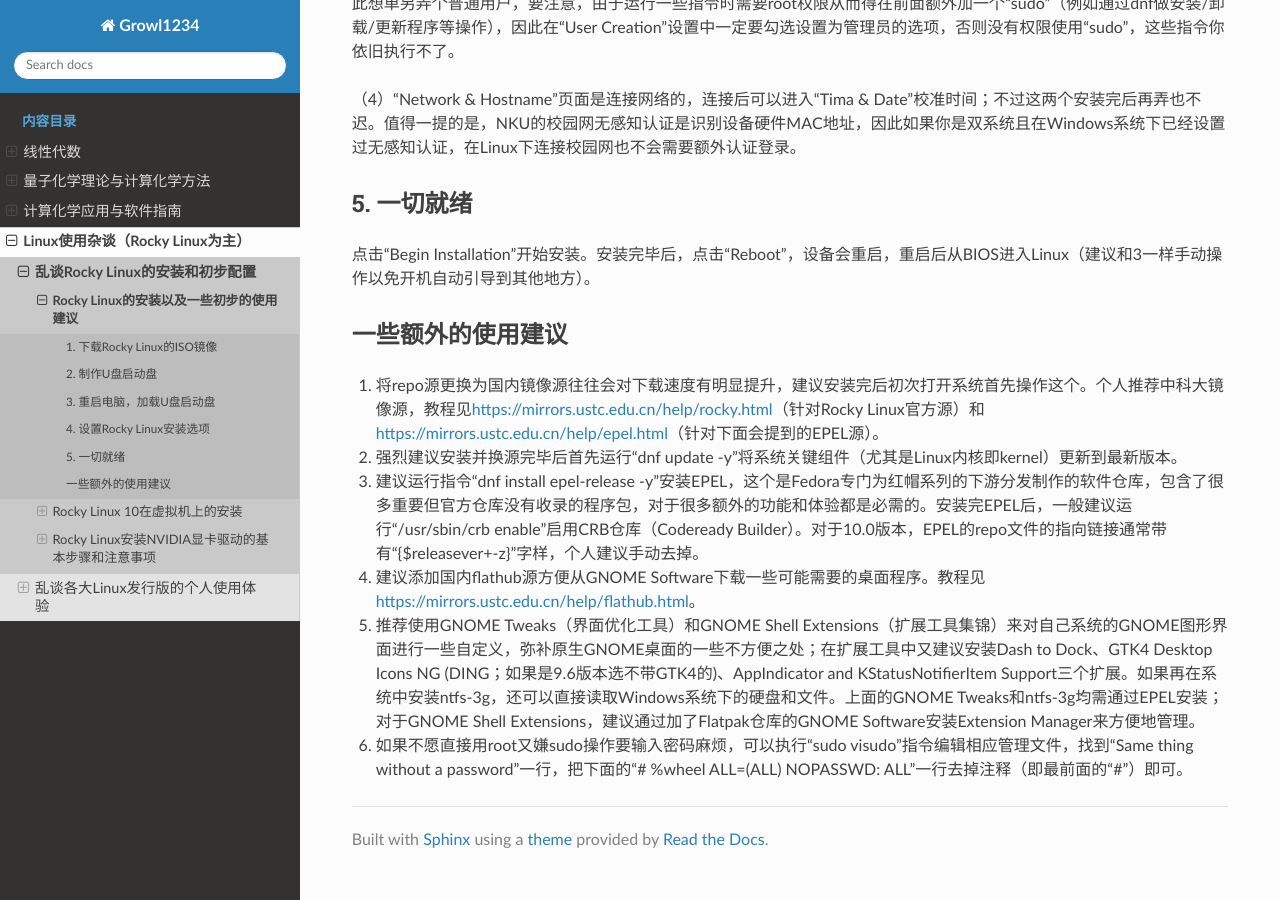
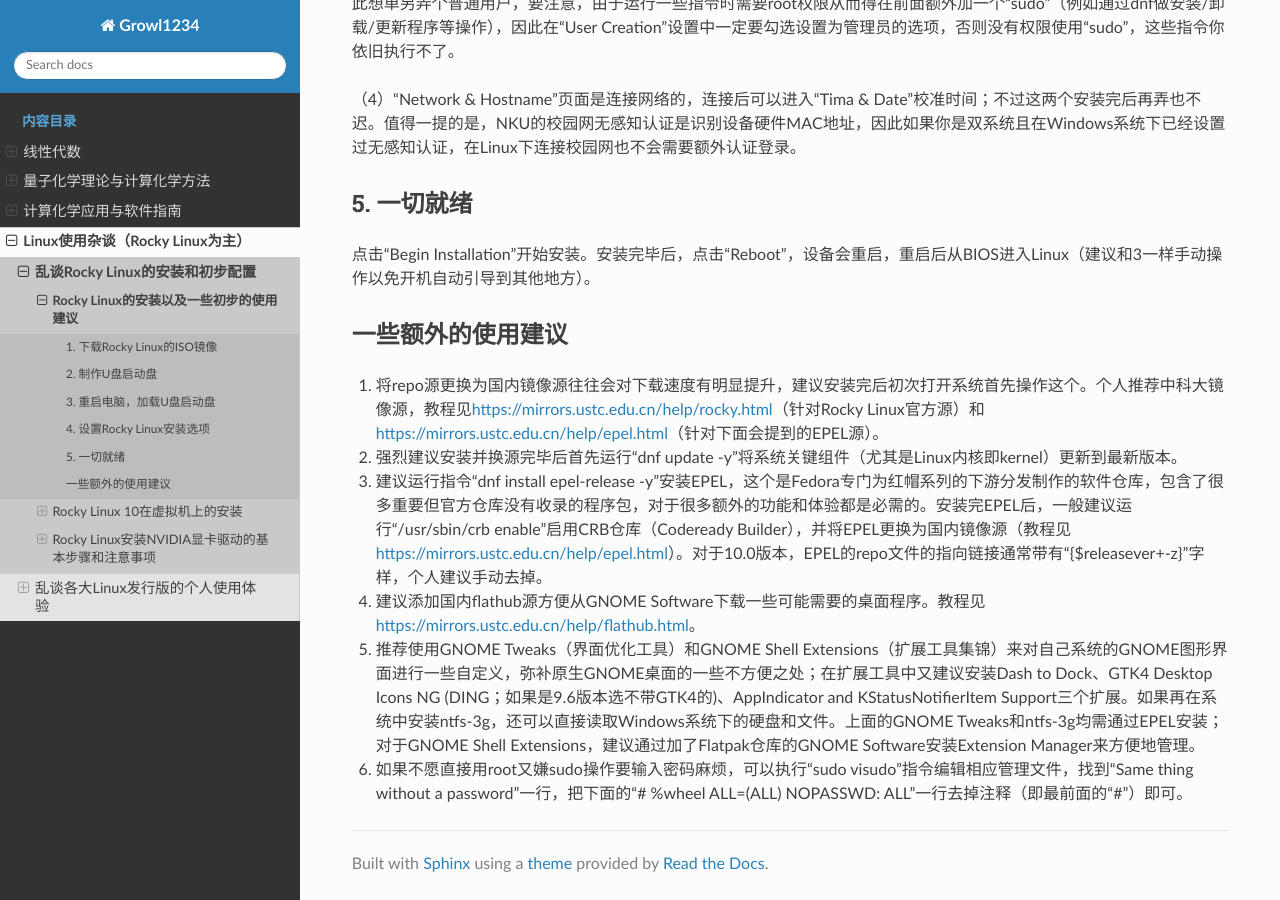
Before and after one commit to Growl1234/RTDProject, a Sphinx documentation site: the page built from source/linux/rocky/installation.md, in a window 1280 px wide and 900 px high, scrolled down 1807 px. Built offline with Sphinx 7.4.7 and the Read the Docs theme 3.1.0, drawn with Linux system fonts in a browser that asks for light colours.

Commit message:
Update installation.md

```diff
--- a/source/linux/rocky/installation.md
+++ b/source/linux/rocky/installation.md
@@ -52,7 +52,7 @@
 
 1. 将repo源更换为国内镜像源往往会对下载速度有明显提升，建议安装完后初次打开系统首先操作这个。个人推荐中科大镜像源，教程见[https://mirrors.ustc.edu.cn/help/rocky.html](https://mirrors.ustc.edu.cn/help/rocky.html)（针对Rocky Linux官方源）和[https://mirrors.ustc.edu.cn/help/epel.html](https://mirrors.ustc.edu.cn/help/epel.html)（针对下面会提到的EPEL源）。
 2. 强烈建议安装并换源完毕后首先运行“dnf update -y”将系统关键组件（尤其是Linux内核即kernel）更新到最新版本。
-3. 建议运行指令“dnf install epel-release -y”安装EPEL，这个是Fedora专门为红帽系列的下游分发制作的软件仓库，包含了很多重要但官方仓库没有收录的程序包，对于很多额外的功能和体验都是必需的。安装完EPEL后，一般建议运行“/usr/sbin/crb enable”启用CRB仓库（Codeready Builder）。对于10.0版本，EPEL的repo文件的指向链接通常带有“{$releasever+-z}”字样，个人建议手动去掉。
+3. 建议运行指令“dnf install epel-release -y”安装EPEL，这个是Fedora专门为红帽系列的下游分发制作的软件仓库，包含了很多重要但官方仓库没有收录的程序包，对于很多额外的功能和体验都是必需的。安装完EPEL后，一般建议运行“/usr/sbin/crb enable”启用CRB仓库（Codeready Builder），并将EPEL更换为国内镜像源（教程见[https://mirrors.ustc.edu.cn/help/epel.html](https://mirrors.ustc.edu.cn/help/epel.html)）。对于10.0版本，EPEL的repo文件的指向链接通常带有“{$releasever+-z}”字样，个人建议手动去掉。
 4. 建议添加国内flathub源方便从GNOME Software下载一些可能需要的桌面程序。教程见[https://mirrors.ustc.edu.cn/help/flathub.html](https://mirrors.ustc.edu.cn/help/flathub.html)。
 5. 推荐使用GNOME Tweaks（界面优化工具）和GNOME Shell Extensions（扩展工具集锦）来对自己系统的GNOME图形界面进行一些自定义，弥补原生GNOME桌面的一些不方便之处；在扩展工具中又建议安装Dash to Dock、GTK4 Desktop Icons NG (DING；如果是9.6版本选不带GTK4的)、AppIndicator and KStatusNotifierItem Support三个扩展。如果再在系统中安装ntfs-3g，还可以直接读取Windows系统下的硬盘和文件。上面的GNOME Tweaks和ntfs-3g均需通过EPEL安装；对于GNOME Shell Extensions，建议通过加了Flatpak仓库的GNOME Software安装Extension Manager来方便地管理。
 6. 如果不愿直接用root又嫌sudo操作要输入密码麻烦，可以执行“sudo visudo”指令编辑相应管理文件，找到“Same thing without a password”一行，把下面的“# %wheel	ALL=(ALL)	NOPASSWD: ALL”一行去掉注释（即最前面的“#”）即可。
```
